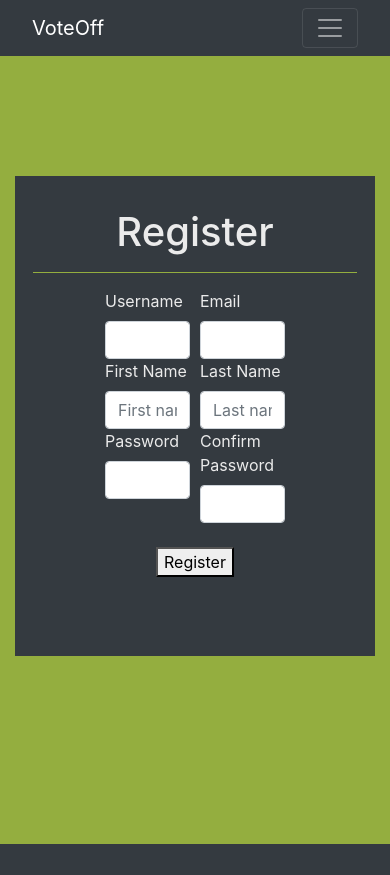
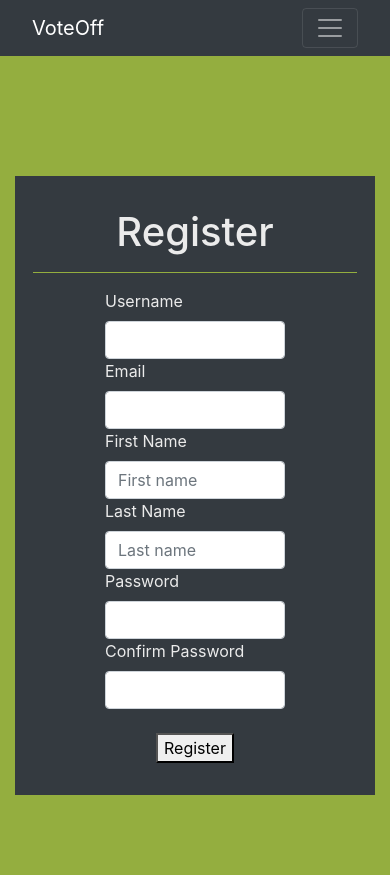
Before and after one commit to trey-sumida/voteoff-django, a Django app: page /register/ in a window 390 px wide. Before the commit the page ends 844 px from the top, so only its background shows below. Run offline with Django 3.2, Linux system fonts and the light colour scheme; some libraries are stand-ins or nearby versions.

Commit message:
made it more dynamic

```diff
--- a/voteoff-project/lists/static/css/lists.css
+++ b/voteoff-project/lists/static/css/lists.css
@@ -31,7 +31,8 @@
     text-align: center;
     background-color: #343a40;
     color: #ebebeb;
-    height: 30rem;
+    min-height: 30rem;
+    height: auto;
 }
 
 .login-form {
--- a/voteoff-project/lists/templates/lists/register.html
+++ b/voteoff-project/lists/templates/lists/register.html
@@ -24,31 +24,31 @@
 <form class="login-form" method="POST">
     {% csrf_token %}
     <div class="form-row">
-      <div class="col">
+      <div class="col-sm">
         <label for="username">Username</label>
         <input name="username" type="username" class="form-control" id="username" required>
       </div>
-      <div class="col">
+      <div class="col-sm">
         <label for="email">Email</label>
         <input name="email" type="email" class="form-control" id="email" required>
       </div>
     </div>
       <div class="form-row">
-        <div class="col">
+        <div class="col-sm">
           <label for="first_name">First Name</label>
           <input id="first_name" type="text" class="form-control" name="first_name" placeholder="First name">
         </div>
-        <div class="col">
+        <div class="col-sm">
           <label for="last_name">Last Name</label>
           <input type="text" id="last_name" class="form-control" name="last_name" placeholder="Last name">
         </div>
       </div>
       <div class="form-row">
-      <div class="col">
+      <div class="col-sm">
         <label for="password">Password</label>
         <input name="password1" type="password" class="form-control" id="password" required>
       </div>
-      <div class="col">
+      <div class="col-sm">
         <label for="password">Confirm Password</label>
         <input name="password2" type="password" class="form-control" id="password" required>
       </div>
```
